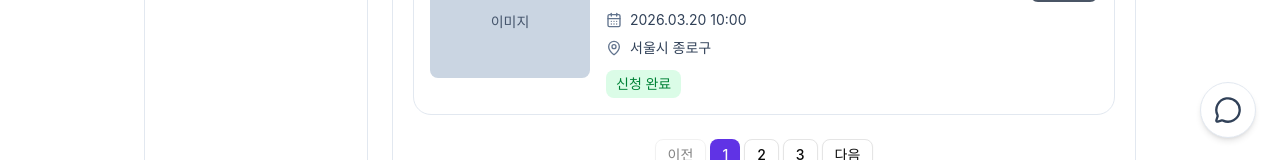
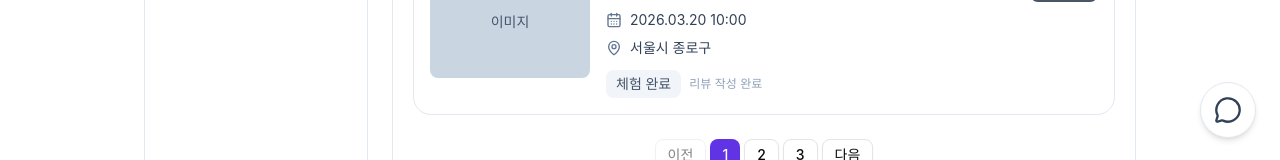
Before and after one commit to EZ-FillStack/EZ-FillStack-FrontEnd, a React (Vite) app: page /my-page/applied in a window 1280 px wide. Shown: the part 638-798 px from the top of the page. Built offline with nearby package versions, Linux system fonts and the light colour scheme.

Commit message:
feat: hasReview 기반 리뷰 작성 버튼 제어 및 상태 표시 추가

```diff
--- a/src/pages/mypage/MyPageApplied.tsx
+++ b/src/pages/mypage/MyPageApplied.tsx
@@ -14,6 +14,7 @@
   eventStartDateTime: string;
   placeName: string;
   status: 'PENDING' | 'APPROVED' | 'COMPLETED' | 'FAILED';
+  hasReview: boolean;
 };
 // 예시
 const appliedExperiences: AppliedExperience[] = [
@@ -23,13 +24,15 @@
     eventStartDateTime: '2026.03.15 14:00',
     placeName: '서울시 강남구',
     status: 'APPROVED',
+    hasReview: false,
   },
   {
     id: 2,
     title: '전통 한지 공예 체험',
     eventStartDateTime: '2026.03.20 10:00',
     placeName: '서울시 종로구',
-    status: 'APPROVED',
+    status: 'COMPLETED',
+    hasReview: true,
   },
   {
     id: 3,
@@ -37,6 +40,7 @@
     eventStartDateTime: '2026.03.25 15:00',
     placeName: '서울시 마포구',
     status: 'PENDING',
+    hasReview: true,
   },
   {
     id: 4,
@@ -44,6 +48,7 @@
     eventStartDateTime: '2026.04.01 13:00',
     placeName: '서울시 성동구',
     status: 'FAILED',
+    hasReview: false,
   },
   {
     id: 5,
@@ -51,6 +56,7 @@
     eventStartDateTime: '2026.04.05 10:00',
     placeName: '서울시 용산구',
     status: 'COMPLETED',
+    hasReview: false,
   },
   {
     id: 6,
@@ -58,6 +64,7 @@
     eventStartDateTime: '2026.04.10 14:00',
     placeName: '서울시 서대문구',
     status: 'APPROVED',
+    hasReview: true,
   },
 ];
 
@@ -123,7 +130,12 @@
                   <div className="mt-3 flex items-center gap-2">
                     <MyStatusBadge status={item.status} size="lg" />
 
-                    {item.status === 'COMPLETED' && (
+                    {item.status === 'COMPLETED' &&
+                      (item.hasReview ? (
+                        <span className="text-xs text-slate-400">
+                          리뷰 작성 완료
+                        </span>
+                      ) : (
                         <Button
                           size="sm"
                           onClick={() => {
@@ -133,7 +145,7 @@
                         >
                           리뷰 작성
                         </Button>
-                    )}
+                      ))}
                   </div>
                 </div>
               </div>
```
Lines whose indentation alone changed are shown as unchanged.
